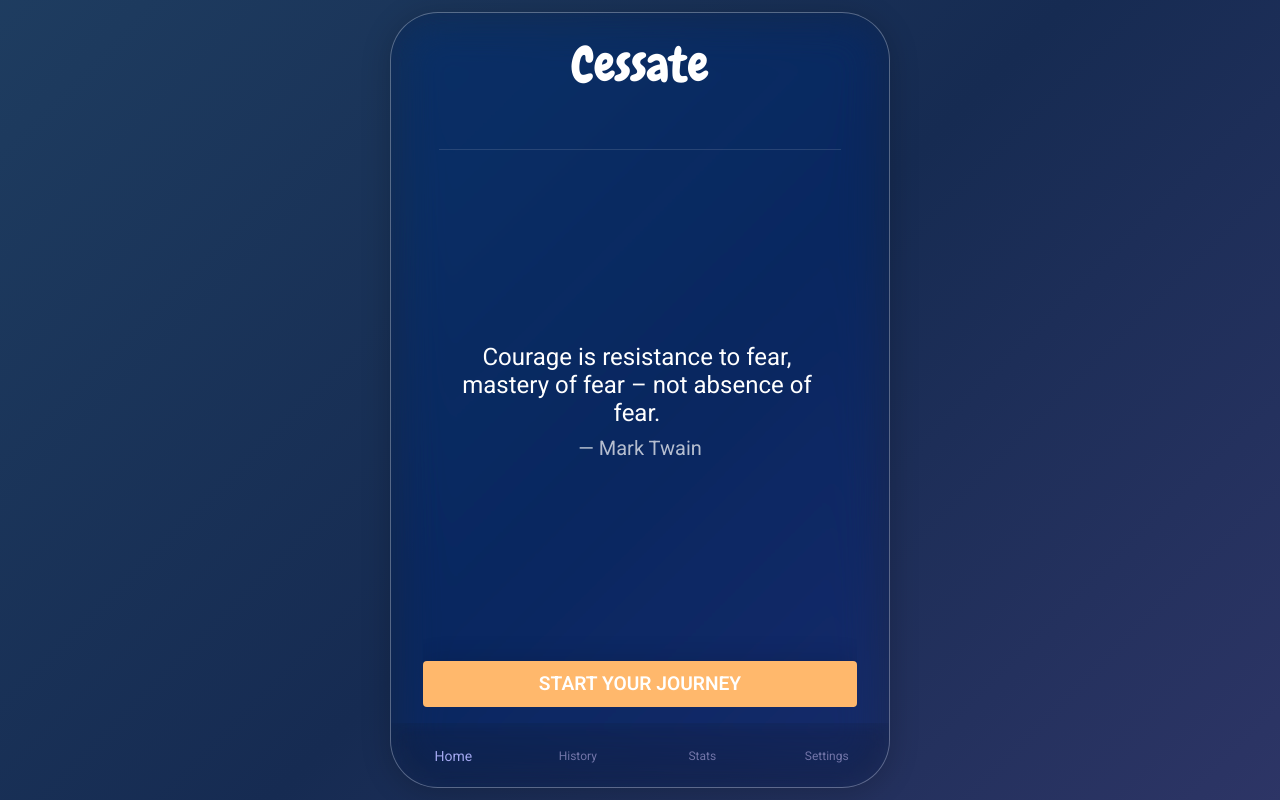
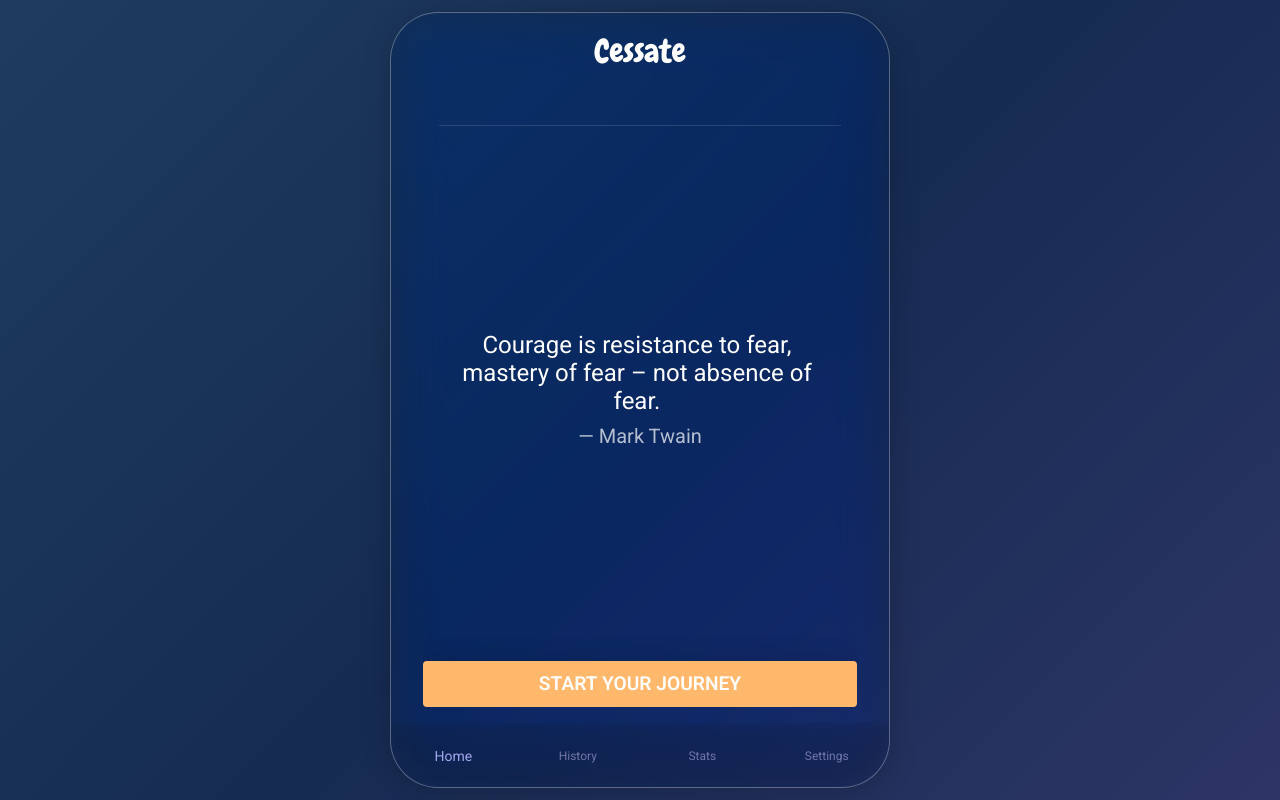
Before and after one commit to hau5pro/cessate, a React (Vite) app: page / in a window 1280 px wide. Built offline with nearby package versions, Linux system fonts and the light colour scheme; no server answers; the database is empty; sample sign-in values are in the browser's storage; some icons are missing.

Commit message:
header animation

```diff
--- a/src/layouts/Layout.tsx
+++ b/src/layouts/Layout.tsx
@@ -3,13 +3,18 @@ import { Box, Typography } from '@mui/material';
 import BaseCard from '@components/BaseCard';
 import BottomNav from '@components/BottomNav';
 import { Outlet } from 'react-router';
+import { motion } from 'framer-motion';
 import styles from './Layout.module.css';
 import theme from '@themes/theme';
 import { useAuthStore } from '@store/useAuthStore';
 
+const MotionHeader = motion(Box);
+
 function Layout() {
   const loading = useAuthStore((state) => state.loading);
   const user = useAuthStore((state) => state.user);
+
+  const isLoggedIn = !!user && !loading;
 
   return (
     <div className={styles.GlobalContainer}>
@@ -23,15 +28,32 @@ function Layout() {
           margin: { sm: '0.75rem' },
         }}
       >
-        <header style={{ padding: '0.5rem', textAlign: 'center' }}>
-          <Typography variant="h1">Cessate</Typography>
-        </header>
+        <MotionHeader
+          initial={false}
+          animate={isLoggedIn ? 'compact' : 'large'}
+          variants={{
+            large: { padding: '1rem', height: 'auto' },
+            compact: { padding: '0.25rem', height: '3rem' },
+          }}
+          transition={{ type: 'spring', stiffness: 300, damping: 30 }}
+          style={{ textAlign: 'center' }}
+        >
+          <Typography
+            variant="h1"
+            sx={{
+              fontSize: isLoggedIn ? '2rem' : theme.typography.h1.fontSize,
+              transition: 'font-size 0.3s ease',
+            }}
+          >
+            Cessate
+          </Typography>
+        </MotionHeader>
+
         <main style={{ flex: 1, overflowY: 'auto', padding: '1rem' }}>
           <Outlet />
         </main>
-        {/* Bottom Nav Padding */}
+
         <Box sx={{ paddingBottom: theme.spacing(6) }} />
-
         <footer className={styles.BottomNavContainer}>
           <BottomNav
             className={!user || loading ? styles.SlideOut : styles.SlideIn}
```
